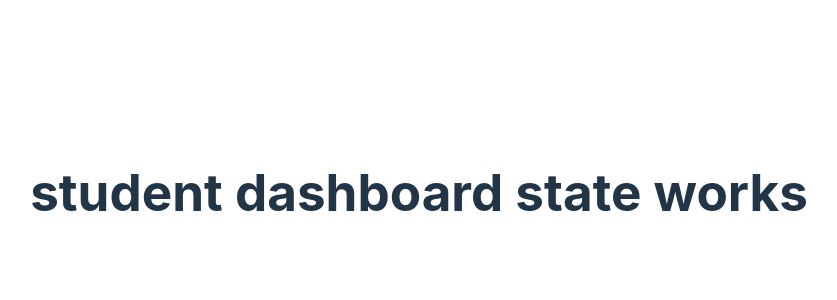
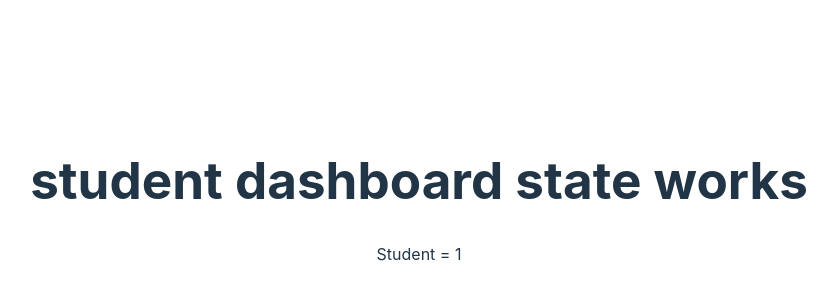
Before and after one commit to Sander-317/sander_van_meerveld-StudentDashBoard, a React (Vite) app: page /1 in a window 1280 px wide. Shown: the part 208-508 px from the top of the page, without its empty margins (221-1058 px from the left). Built offline with nearby package versions, Linux system fonts and the light colour scheme.

Commit message:
created the student page

```diff
--- a/src/App.jsx
+++ b/src/App.jsx
@@ -1,9 +1,7 @@
 import { Route, Routes } from "react-router-dom";
 import "./App.css";
-import BarChart from "./components/BarChart";
-import LineChart from "./components/LineChart";
 import Home from "./components/pages/Home";
-import StudentList from "./components/StudentList";
+import Student from "./components/pages/Student";
 
 function App({ state }) {
   return (
@@ -11,6 +9,7 @@ function App({ state }) {
       <h1>student dashboard {state.test}</h1>
       <Routes>
         <Route path="/" element={<Home state={state} />}></Route>
+        <Route path=":student" element={<Student state={state} />}></Route>
       </Routes>
     </div>
   );
--- /dev/null
+++ b/src/components/pages/Student.jsx
@@ -0,0 +1,8 @@
+import React from "react";
+import { useParams } from "react-router-dom";
+
+export default function Student() {
+  const student = useParams();
+  console.log(student);
+  return <div>Student = {student.student}</div>;
+}
```
